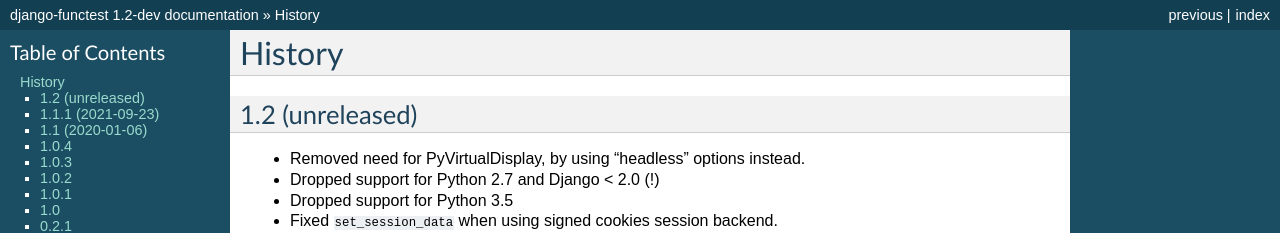
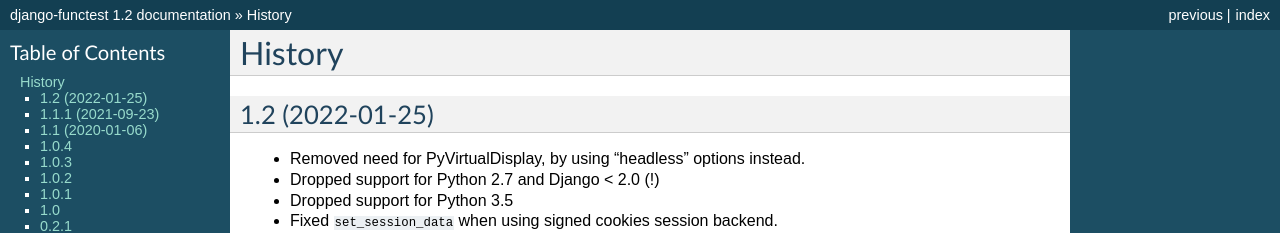
Before and after one commit to django-functest/django-functest, a Sphinx documentation site: the page built from docs/history.rst, in a window 1280 px wide and 900 px high. Shown: the top 233 px of the window. Built offline with Sphinx 7.4.7, drawn with Linux system fonts in a browser that asks for light colours; some of the changed text lies outside the part shown.

Commit message:
Version bump 1.2

```diff
--- a/HISTORY.rst
+++ b/HISTORY.rst
@@ -3,7 +3,7 @@
 History
 -------
 
-1.2 (unreleased)
+1.2 (2022-01-25)
 ++++++++++++++++
 
 * Removed need for PyVirtualDisplay, by using “headless” options instead.
--- a/django_functest/__init__.py
+++ b/django_functest/__init__.py
@@ -5,7 +5,7 @@
 from .server import MultiThreadedLiveServerMixin
 from .utils import AdminLoginMixin, ShortcutLoginMixin
 
-__version__ = "1.2-dev"
+__version__ = "1.2"
 
 __all__ = [
     "FuncBaseMixin",
--- a/docs/conf.py
+++ b/docs/conf.py
@@ -48,7 +48,7 @@
 # The short X.Y version.
 version = "1.2"
 # The full version, including alpha/beta/rc tags.
-release = "1.2-dev"
+release = "1.2"
 
 # The language for content autogenerated by Sphinx. Refer to documentation
 # for a list of supported languages.
--- a/setup.py
+++ b/setup.py
@@ -7,7 +7,7 @@
 except ImportError:
     from distutils.core import setup
 
-version = "1.2-dev"
+version = "1.2"
 
 if sys.argv[-1] == "publish":
     try:
```
